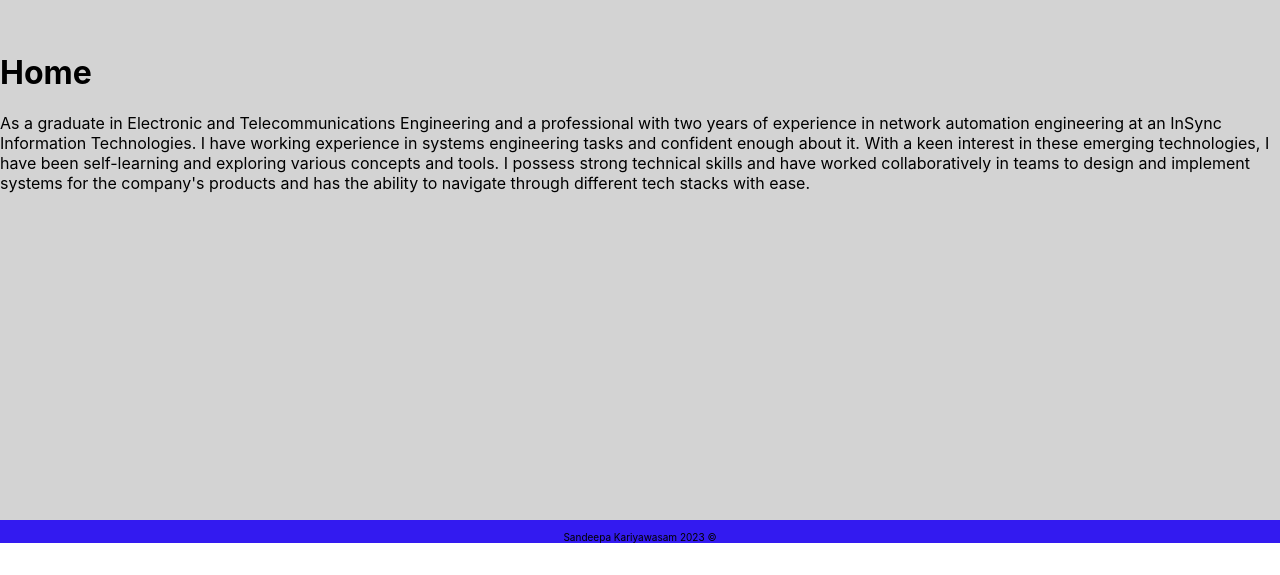
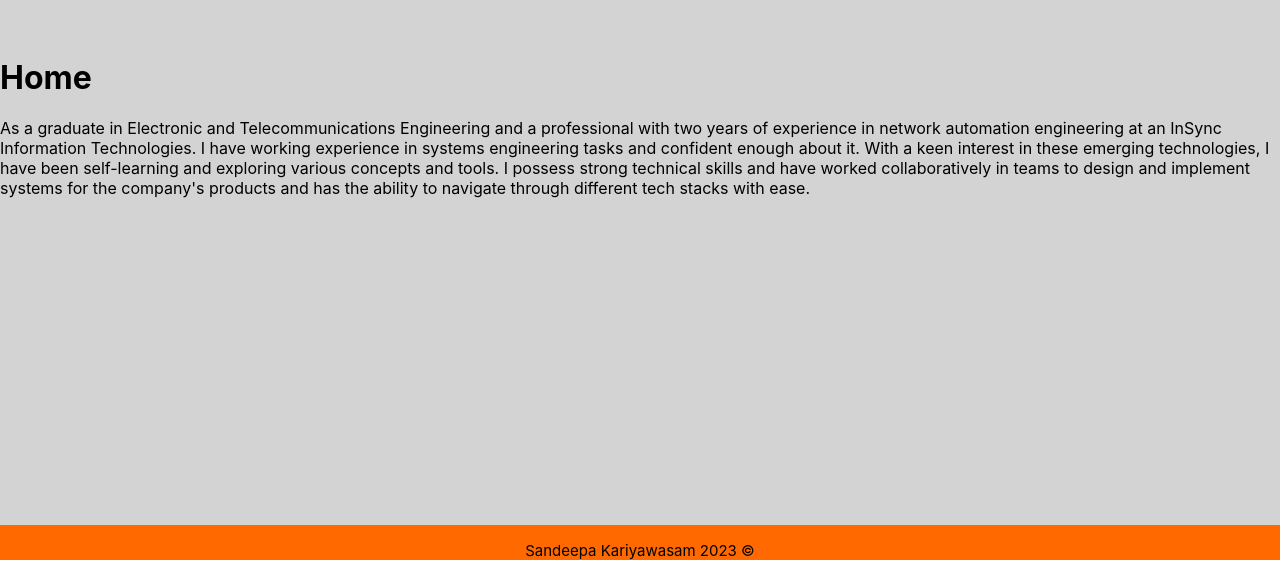
Before and after one commit to SandeepaDevin/SandeepaDevin.github.io, a React (Create React App) app: page / in a window 1280 px wide. Shown: the part 421-996 px from the top of the page. Before the commit the page ends 974 px from the top, so only its background shows below. Built offline with nearby package versions, Linux system fonts and the light colour scheme.

Commit message:
changed color

```diff
--- a/src/App.css
+++ b/src/App.css
@@ -14,7 +14,7 @@
 }
 
 .App-header {
-  background-color: #788296;
+  background-color: #ff6900;
   min-height: 100vh;
   display: flex;
   flex-direction: column;
@@ -38,12 +38,12 @@
 }
 
 .footer {
-  background-color: #331af0;
-  border-top:1px solid #331af0;
+  background-color: #ff6900;
+  border-top:1px solid #ff6900;
   position: relative;
   width: 100%;
   bottom: 0;
   color: black;
-  font-size: 10px;
+  font-size: 15px;
   text-align: center;
 }
--- a/src/components/Navbar/NavbarElements.js
+++ b/src/components/Navbar/NavbarElements.js
@@ -3,8 +3,8 @@ import { NavLink as Link } from 'react-router-dom';
 import styled from 'styled-components';
 
 export const Nav = styled.nav`
-background: #331af0;
-height: 85px;
+background: #ff6900;
+height: 90px;
 display: flex;
 justify-content: space-between;
 padding: 0.2rem calc((100vw - 1000px) / 2);
```
